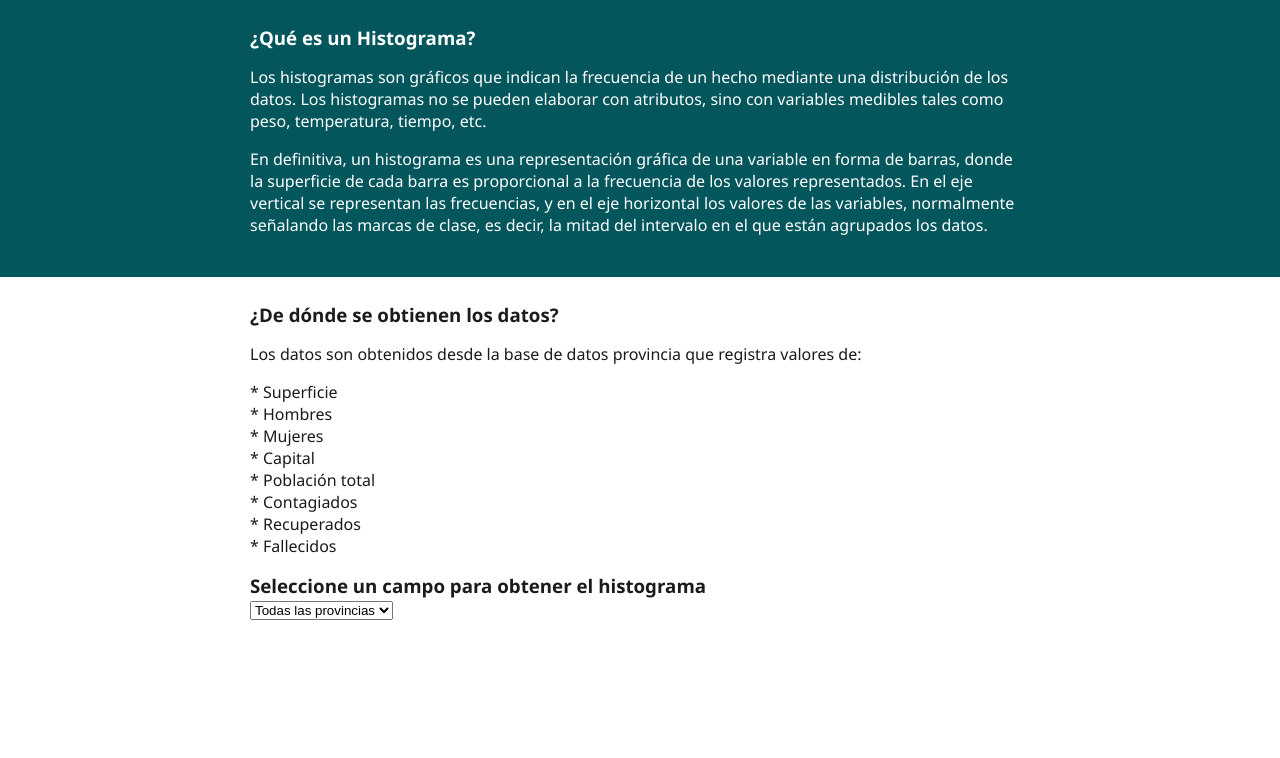
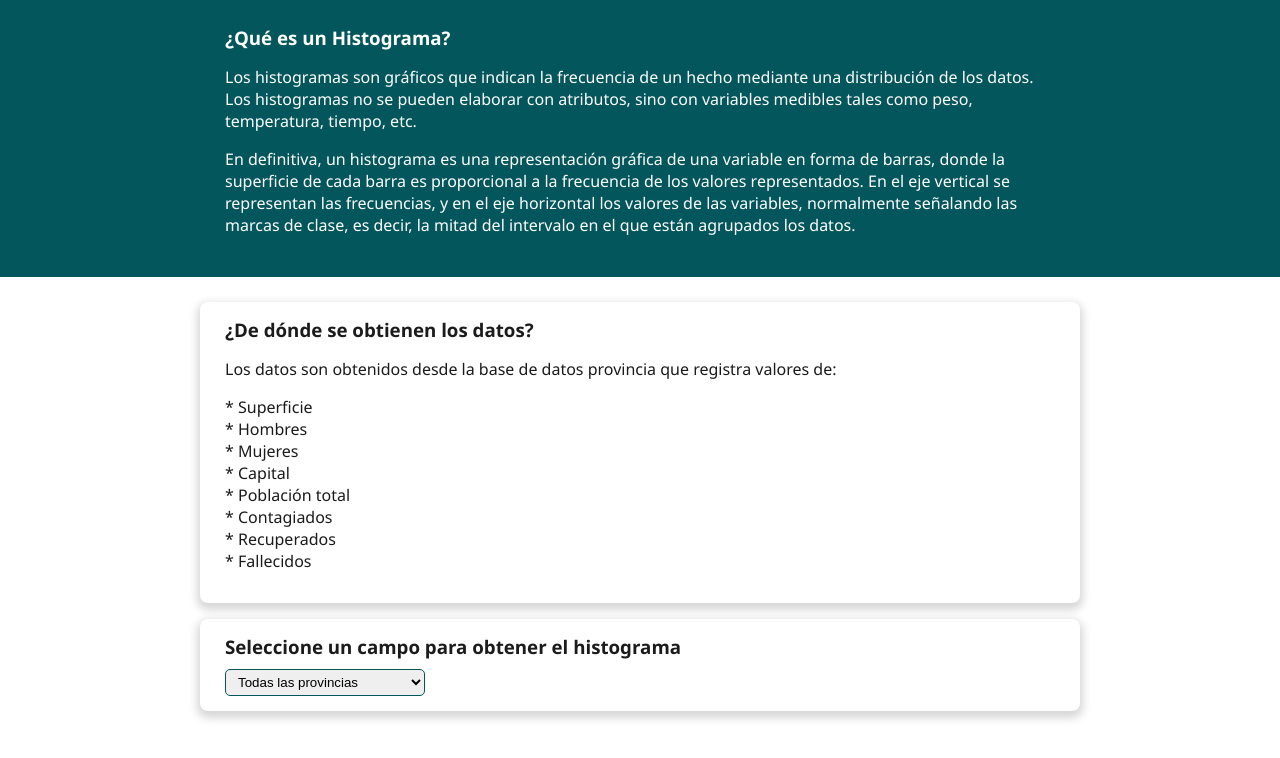
Before and after one commit to HenryGP14/WebServiceR, a plain HTML site: page Frontend/index.html in a window 1280 px wide. Drawn offline with Linux system fonts and the light colour scheme; no server answers.

Commit message:
Frontend casi listo

```diff
--- a/Frontend/css/style.css
+++ b/Frontend/css/style.css
@@ -6,7 +6,7 @@ body{
 }
 
 header, main, footer{
-    padding: 25px 250px;
+    padding: 25px 200px;
 }
 
 header{
@@ -15,14 +15,27 @@ header{
 
 .contenedor-inverso{
     color: white;
+    padding: 0px 25px;
 }
 
 .contenedor{
-    border-radius: 0px 0px 5px 5px black;
+    margin-bottom: 16px;
     color: rgb(27, 27, 27);
+    padding: 15px 25px;
+    border-radius: 8px;
+    box-shadow: 0px 4px 9px 3px rgb(0 0 0 / 16%);
 }
 
 /*Elementos puros*/
 h3{
     margin: 0px;
 }
+
+select, input{
+    margin-top: 10px;
+    margin-right: 10px;
+    padding: 4px 8px;
+    border-radius: 5px;
+    width: 200px;
+    border: 1px solid #03565c;
+}
--- a/Frontend/index.html
+++ b/Frontend/index.html
@@ -35,6 +35,7 @@
                     <option value="por_id">Por id</option>
                     <option value="por_nombre">Por nombre</option>
                 </select>
+                <input type="hidden" value="" id="parametro">
                 <img src="" id="imgPlot" alt=""/>
             </div>
         </main>
--- a/Frontend/js/code.js
+++ b/Frontend/js/code.js
@@ -1,3 +1,14 @@
+var cmbCampos = document.getElementById('cmbCampos');
+var parametro = document.getElementById('parametro');
+cmbCampos.onchange = function(e){
+    if(cmbCampos.value !== "todas_las_provincias"){
+        parametro.type = "text"
+    }
+    else{
+        parametro.type = "hidden"
+    }
+}
+
 getProvincias();
 getProvinciaId(5);
 getProvinciaName('Azuay');
```
